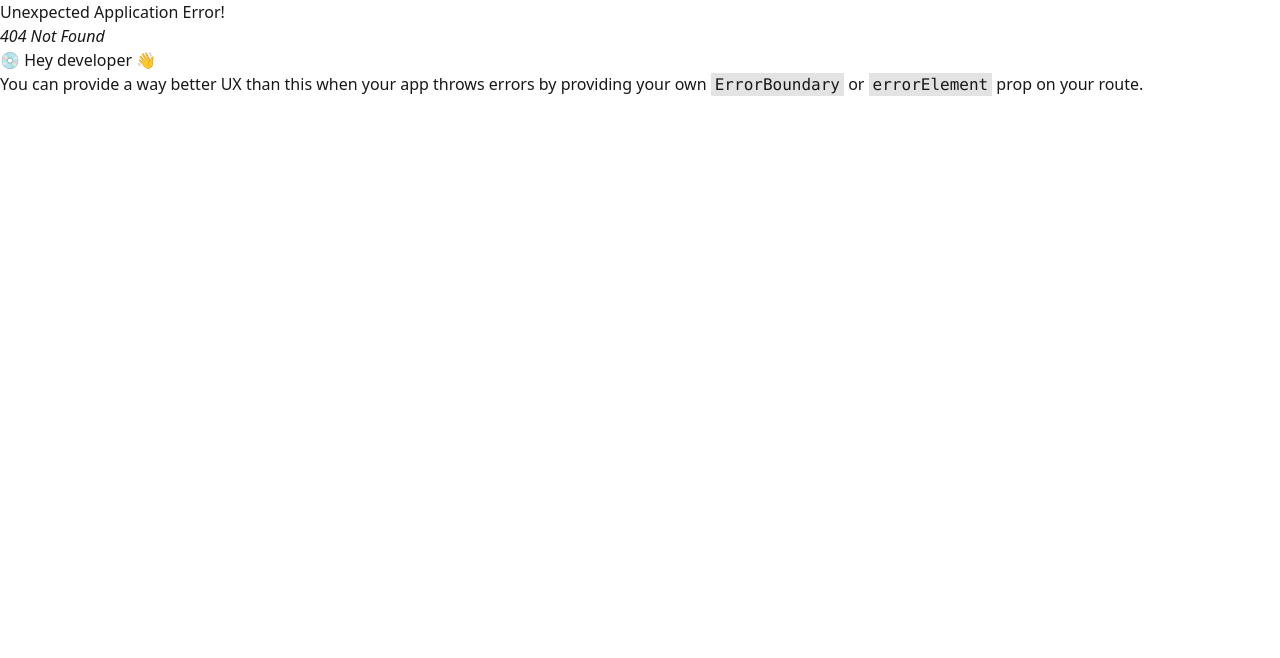
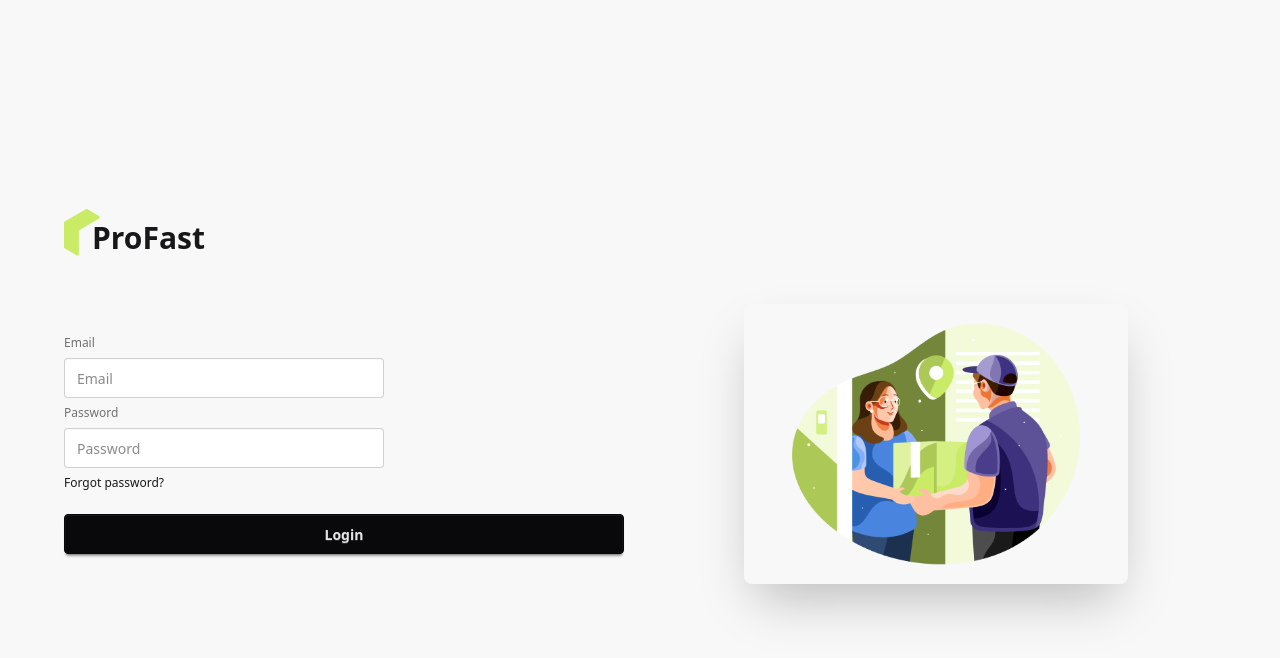
Before and after one commit to abdulalim1010/parcel-delyvary-project-client, a React (Vite) app: page /login in a window 1280 px wide. Before the commit this address had no page. Shown: the top 658 px of the page. Built offline with nearby package versions, Linux system fonts and the light colour scheme; no server answers.

Commit message:
add registration and login autheraizrion

```diff
--- a/package.json
+++ b/package.json
@@ -12,9 +12,11 @@
   "dependencies": {
     "@tailwindcss/vite": "^4.1.10",
     "aos": "^2.3.4",
+    "firebase": "^11.9.1",
     "react": "^19.1.0",
     "react-dom": "^19.1.0",
     "react-fast-marquee": "^1.6.5",
+    "react-hook-form": "^7.58.1",
     "react-icons": "^5.5.0",
     "react-responsive-carousel": "^3.2.23",
     "react-router": "^7.6.2",
--- /dev/null
+++ b/src/context/authContext/AuthContex.jsx
@@ -0,0 +1,3 @@
+import { createContext } from "react";
+
+export const AuthContex =createContext(null)
--- /dev/null
+++ b/src/context/authContext/AuthProvider.jsx
@@ -0,0 +1,64 @@
+import React, { useEffect, useState } from 'react';
+import { AuthContex } from './AuthContex';
+import { createUserWithEmailAndPassword, onAuthStateChanged, signInWithEmailAndPassword, signOut } from 'firebase/auth';
+import { auth } from '../../firebase/Firebase.init';
+
+const AuthProvider = ({ children }) => {
+  const [user, setUser] = useState(null);
+  const [loading,setLoading] = useState(true);
+
+
+  const createUser = (email, password) => {
+    setLoading(true);
+    return createUserWithEmailAndPassword(auth, email, password);
+  }
+  const signIn = (email, password) => {
+    setLoading(true);
+    return signInWithEmailAndPassword(auth, email, password);
+  }
+
+  const logOut = () => {
+    setLoading(true)
+  return signOut
+}
+
+
+
+
+  useEffect(() => {
+    const unSubscribe = onAuthStateChanged(auth, currentUser => {
+      setUser(currentUser)
+      console.log('user in the auth state  change',currentUser)
+      setLoading(false)
+    })
+    return () => {
+      unSubscribe();
+    }
+
+  },[])
+
+
+
+
+
+
+
+
+
+  const authInfo = {
+    createUser,
+    signIn,
+    user,
+    logOut,
+    loading
+
+  }
+
+  return (
+    <AuthContex value={authInfo}>
+      {children}
+    </AuthContex>
+  );
+};
+
+export default AuthProvider;
--- /dev/null
+++ b/src/firebase/Firebase.init.js
@@ -0,0 +1,19 @@
+// Import the functions you need from the SDKs you need
+import { initializeApp } from "firebase/app";
+import { getAuth } from "firebase/auth";
+// TODO: Add SDKs for Firebase products that you want to use
+// https://firebase.google.com/docs/web/setup#available-libraries
+
+// Your web app's Firebase configuration
+const firebaseConfig = {
+  apiKey:import.meta.env.VITE_apiKey ,
+  authDoain:import.meta.env.VITE_authDomain ,
+  projecId:import.meta.env.VITE_projectId ,
+  storageBucket:import.meta.env.VITE_storageBucket,
+  messagingSenderId:import.meta.env.VITE_messagingSenderId,
+  appId:import.meta.env.VITE_appId
+};
+
+// Initialize Firebase
+const app = initializeApp(firebaseConfig);
+export const auth = getAuth(app);
--- /dev/null
+++ b/src/hooks/useAuth.jsx
@@ -0,0 +1,9 @@
+import React, { use } from 'react';
+import { AuthContex } from '../context/authContext/AuthContex';
+
+const UseAuth = () => {
+  const authInfo = use(AuthContex);
+  return authInfo
+};
+
+export default UseAuth;
--- a/src/main.jsx
+++ b/src/main.jsx
@@ -11,6 +11,7 @@ import {
 import { router } from './router/Router.jsx';
 import AOS from 'aos';
 import 'aos/dist/aos.css'; // You can also use <link> for styles
+import AuthProvider from './context/authContext/AuthProvider.jsx';
 // ..
 AOS.init();
 
@@ -19,7 +20,8 @@ AOS.init();
 createRoot(document.getElementById('root')).render(
   <StrictMode>
     <div className='font-urbanist max-w-7xl mx-auto'>
-    <RouterProvider router={router} />
+      <AuthProvider>
+        <RouterProvider router={router} /></AuthProvider>
    </div>
   </StrictMode>,
 )
--- /dev/null
+++ b/src/pages/AuthLayout.jsx
@@ -0,0 +1,35 @@
+import React from 'react';
+import { Outlet } from 'react-router';
+import authImage from '../assets/authImage.png';
+import ProFastLogo from './shared/ProFastLogo';
+
+const AuthLayout = () => {
+  return (
+    <div className="min-h-screen bg-base-200 flex flex-col items-center justify-center px-4">
+      {/* Logo at the top */}
+      <div className="w-full max-w-6xl py-4">
+        <ProFastLogo />
+      </div>
+
+      {/* Image and Outlet side by side */}
+      <div className="w-full max-w-6xl flex flex-col lg:flex-row items-center justify-between gap-8 py-8">
+
+
+        {/* Form Section */}
+        <div className="flex-1 w-full">
+          <Outlet />
+        </div>
+        {/* Image Section */}
+        <div className="flex-1 flex justify-center">
+          <img
+            src={authImage}
+            alt="Authentication Illustration"
+            className="w-full max-w-sm rounded-lg shadow-2xl"
+          />
+        </div>
+      </div>
+    </div>
+  );
+};
+
+export default AuthLayout;
--- /dev/null
+++ b/src/pages/authentiFication/Login.jsx
@@ -0,0 +1,43 @@
+import React from 'react';
+import { useForm } from 'react-hook-form';
+
+const Login = () => {
+
+
+  const { register, handleSubmit,formState:{errors} } = useForm()
+  const onSubmit = data => {
+    console.log(data)
+
+  }
+
+  return (
+    <div>
+      <form onSubmit={handleSubmit(onSubmit)}>
+      <fieldset className="fieldset">
+          <label className="label">Email</label>
+          <input type="email" {...register('email',{required:true})} className="input" name='email' placeholder="Email" />
+          {
+            errors.email?.type ==='required'&&<p className='text-red-500'>email is required</p>
+}
+
+
+          <label className="label">Password</label>
+          <input type="password" {...register('password', { required: true, minLength: 6 })} className="input" placeholder="Password" />
+
+          {
+            errors.password?.type==='required'&&<p className='text-red-500'>the password is not correct</p>
+}
+          {
+            errors.password?.type ==='minLength'&&<p className='text-red-500'>the password must be more thean six correcter or more longer</p>
+}
+
+
+          <div><a className="link link-hover">Forgot password?</a></div>
+          <button className="btn btn-neutral mt-4">Login</button>
+        </fieldset>
+       </form>
+    </div>
+  );
+};
+
+export default Login;
--- /dev/null
+++ b/src/pages/authentiFication/Register.jsx
@@ -0,0 +1,57 @@
+import React from 'react';
+import { useForm } from 'react-hook-form';
+import UseAuth from '../../hooks/UseAuth';
+
+const Register = () => {
+  const { register, handleSubmit, formState: { errors } } = useForm()
+
+
+ const {  createUser} =UseAuth()
+  const onSubmit = data => {
+    console.log(data)
+    createUser(data.email, data.password)
+      .then(result => {
+      console.log(result.user)
+      })
+      .catch(error => {
+      console.log(error)
+    })
+  }
+  return (
+    <div className="card">
+      <div className="card-body items-center justify-center">
+        <h1 className="text-5xl font-bold mb-4">Creat An Acount</h1>
+        <form onSubmit={handleSubmit(onSubmit)}>
+
+<fieldset className="fieldset w-80 space-y-2"> {/* email field */}
+          <label className="label w-full">Email</label>
+            <input type="email" {...register('email', { required: true })} className="input input-bordered w-full" placeholder="Email" />
+            {
+            errors.email?.type ==='required'&&<p className='text-red-500'>email is required</p>
+}
+{/* password */}
+          <label className="label w-full">Password</label>
+          <input type="password"
+              {...register('password', { minLength: 6 })} className="input input-bordered w-full" placeholder="Password" />
+
+          {
+            errors.password?.type==='required'&&<p className='text-red-500'>the password is not correct</p>
+}
+          {
+            errors.password?.type ==='minLength'&&<p className='text-red-500'>the password must be more thean six correcter or more longer</p>
+}
+
+
+          <div className="w-full text-right">
+            <a className="link link-hover">Forgot password?</a>
+          </div>
+
+          <button className="btn btn-neutral w-full mt-4">Register</button>
+        </fieldset>
+        </form>
+      </div>
+    </div>
+  );
+};
+
+export default Register;
--- a/src/router/Router.jsx
+++ b/src/router/Router.jsx
@@ -6,6 +6,10 @@ import {
 
 import MainLayOut from "../layout/MainLayOut";
 import Home from "../pages/home/Home";
+
+import Login from "../pages/authentiFication/Login";
+import AuthLayout from "../pages/AuthLayout";
+import Register from "../pages/authentiFication/Register";
 
 export const router = createBrowserRouter([
   {
@@ -22,4 +26,19 @@ export const router = createBrowserRouter([
       }
    ]
   },
+  {
+    path: '/',
+    Component: AuthLayout,
+    children: [
+      {
+        path: '/login',
+        Component: Login
+      },
+      {
+        path: '/register',
+        Component:Register
+      },
+
+    ]
+  }
 ]);
```
Also changed, not shown: 1 other file (tests, documents, lock files or other folders).
